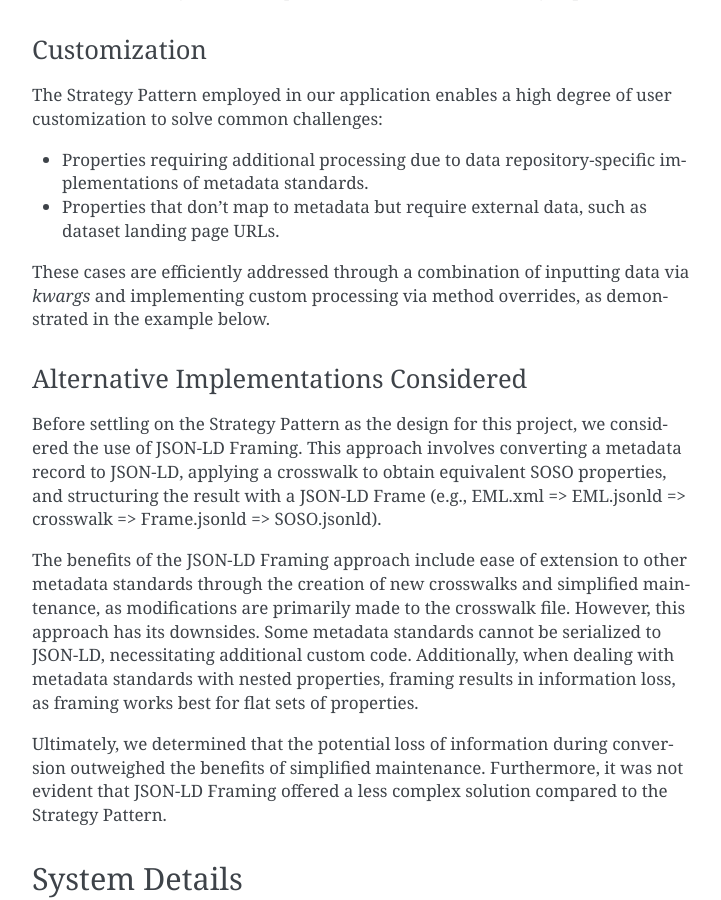
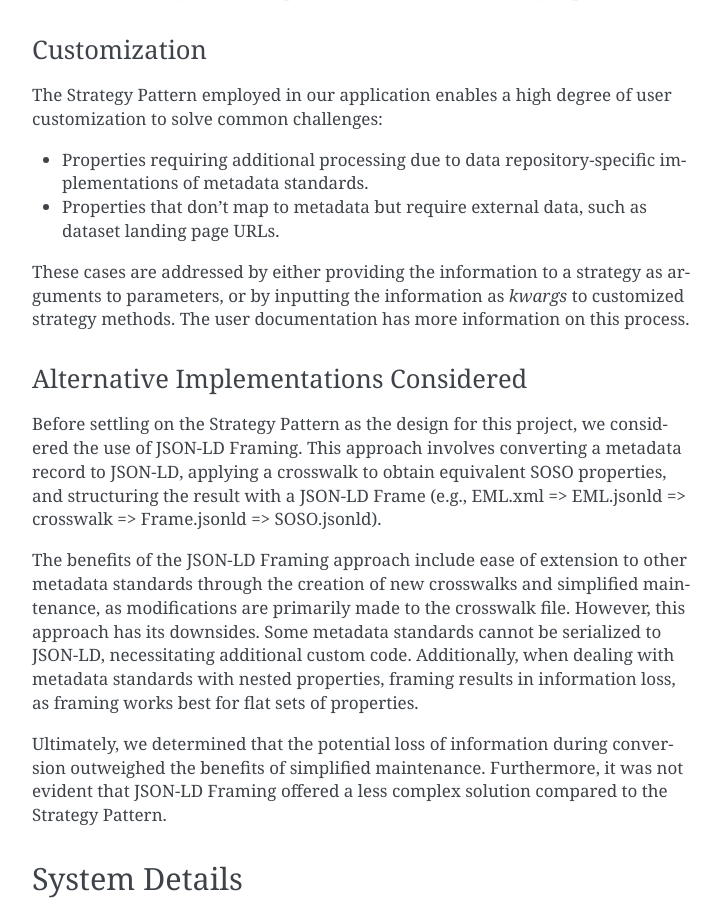
Before and after one commit to clnsmth/soso, a Sphinx documentation site: the page built from docs/source/dev/design.rst, in a window 1280 px wide and 900 px high, scrolled down 2897 px. Shown: the whole window, without its empty margins (388-1109 px from the left). Built offline with Sphinx 7.4.7, drawn with Linux system fonts in a browser that asks for light colours.

Commit message:
docs: note mapping via params (#111)
Enhance the general customization section by adding a note that
unmappable properties can be supplied through strategy-specific
parameters, expanding the options beyond just `kwargs` and method
overrides.

Related to: 634bca84020ca74d264a73e3b723f8cf815ed67a

```diff
--- a/docs/source/dev/design.rst
+++ b/docs/source/dev/design.rst
@@ -83,7 +83,7 @@ The Strategy Pattern employed in our application enables a high degree of user c
 * Properties requiring additional processing due to data repository-specific implementations of metadata standards.
 * Properties that don't map to metadata but require external data, such as dataset landing page URLs.
 
-These cases are efficiently addressed through a combination of inputting data via `kwargs` and implementing custom processing via method overrides, as demonstrated in the example below.
+These cases are addressed by either providing the information to a strategy as arguments to parameters, or by inputting the information as `kwargs` to customized strategy methods. The user documentation has more information on this process.
 
 Alternative Implementations Considered
 ~~~~~~~~~~~~~~~~~~~~~~~~~~~~~~~~~~~~~~
```
